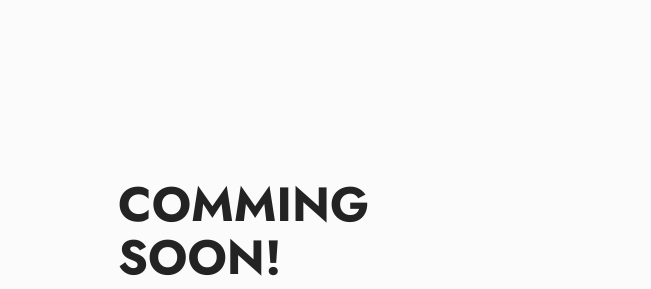
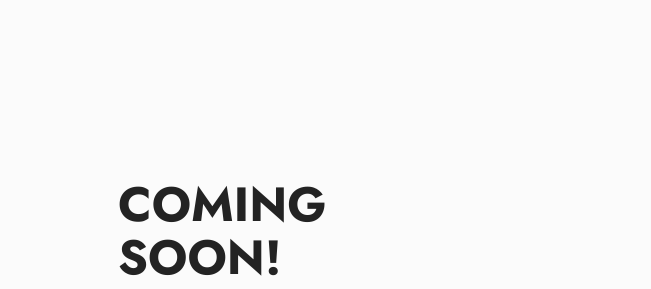
Before and after one commit to asiitalia/asiitalia.github.io, a plain HTML site: page index.html in a window 1280 px wide. Shown: the part 138-427 px from the top of the page, 0-651 px from the left. Drawn offline with Linux system fonts and the light colour scheme.

Commit message:
Update index.html

```diff
--- a/index.html
+++ b/index.html
@@ -38,7 +38,7 @@
             </div>
             <div class="col-12 col-md">
                 <div class="text-wrapper">
-                    <h1 class="mbr-section-title mbr-fonts-style mb-3 display-2"><strong>COMMING</strong><strong><br></strong><strong>SOON!</strong></h1>
+                    <h1 class="mbr-section-title mbr-fonts-style mb-3 display-2"><strong>COMING</strong><strong><br></strong><strong>SOON!</strong></h1>
                     <p class="mbr-text mbr-fonts-style display-7">&nbsp;</p>
 
                 </div>
```
